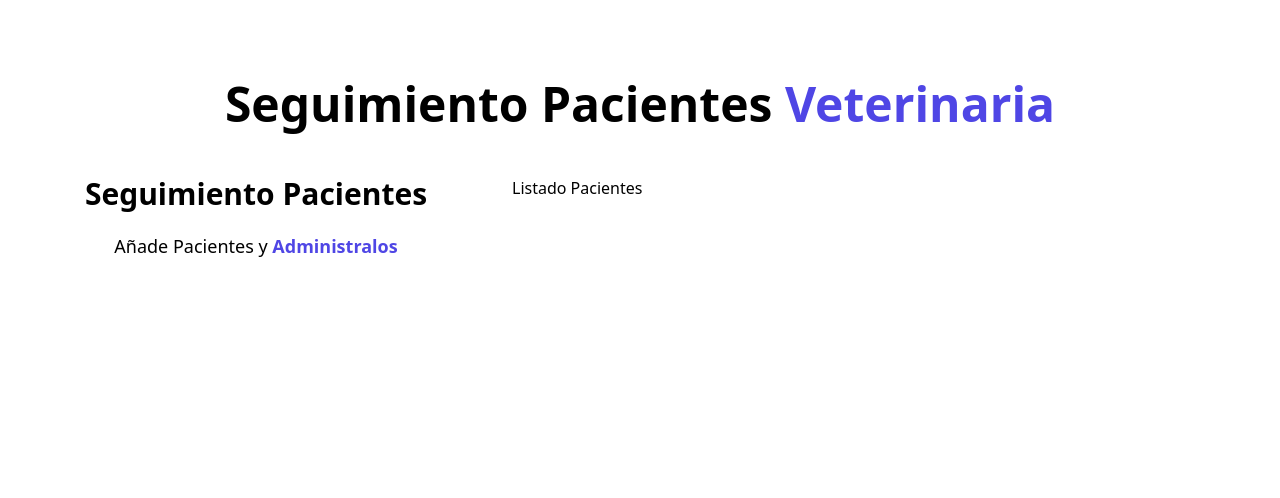
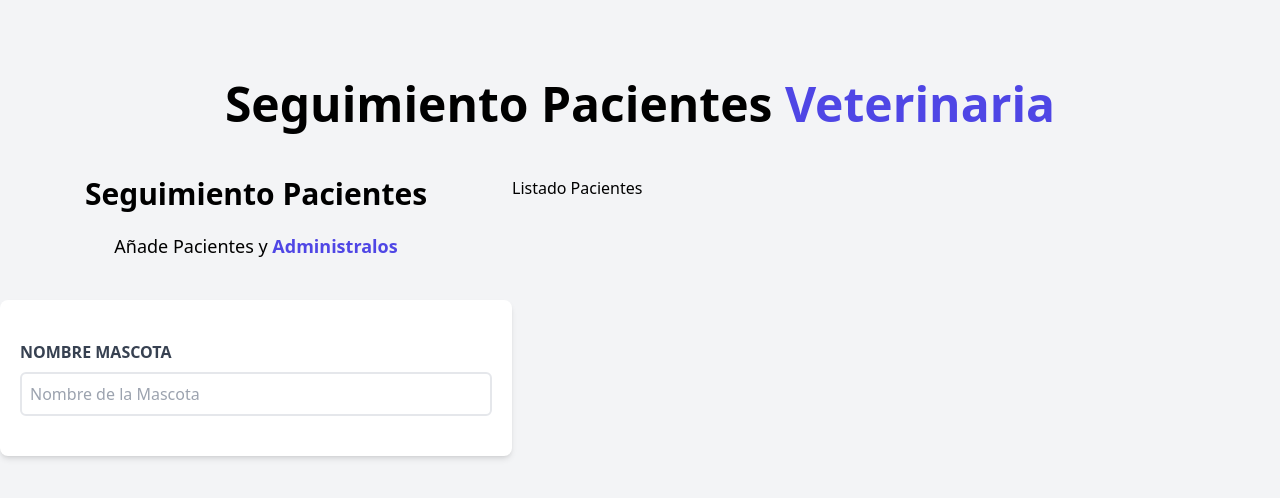
Before and after one commit to EricMI-JS/citas_react_vite, a React (Vite) app: page / in a window 1280 px wide. Shown: the top 498 px of the page. Built offline with nearby package versions, Linux system fonts and the light colour scheme.

Commit message:
Creando Input Formulario

```diff
--- a/src/components/Formulario.jsx
+++ b/src/components/Formulario.jsx
@@ -2,12 +2,27 @@
   return (
     <div className="md:w-1/2 lg:w-2/5">
       <h2 className="font-black text-3xl text-center">Seguimiento Pacientes</h2>
-      <p className="text-lg mt-5 text-center">
+      <p className="text-lg mt-5 text-center mb-10">
         Añade Pacientes y {""}{" "}
         <span className="text-indigo-600 font-bold">Administralos</span>
       </p>
 
-      <form></form>
+      <form className="bg-white shadow-md rounded-lg py-10 px-5">
+        <div>
+          <label
+            htmlFor="mascota"
+            className="block text-gray-700 uppercase font-bold"
+          >
+            Nombre Mascota
+          </label>
+          <input
+            id="mascota"
+            className="border-2 w-full p-2 mt-2 placeholder-gray-400 rounded-md"
+            type="text"
+            placeholder="Nombre de la Mascota"
+          />
+        </div>
+      </form>
     </div>
   );
 }
--- a/tailwind.config.js
+++ b/tailwind.config.js
@@ -1,7 +1,5 @@
 module.exports = {
-  content: [
-    "./src/**/*.{js,jsx}",
-  ],
+  content: ["index.html", "./src/**/*.jsx"],
   theme: {
     extend: {},
   },
```
